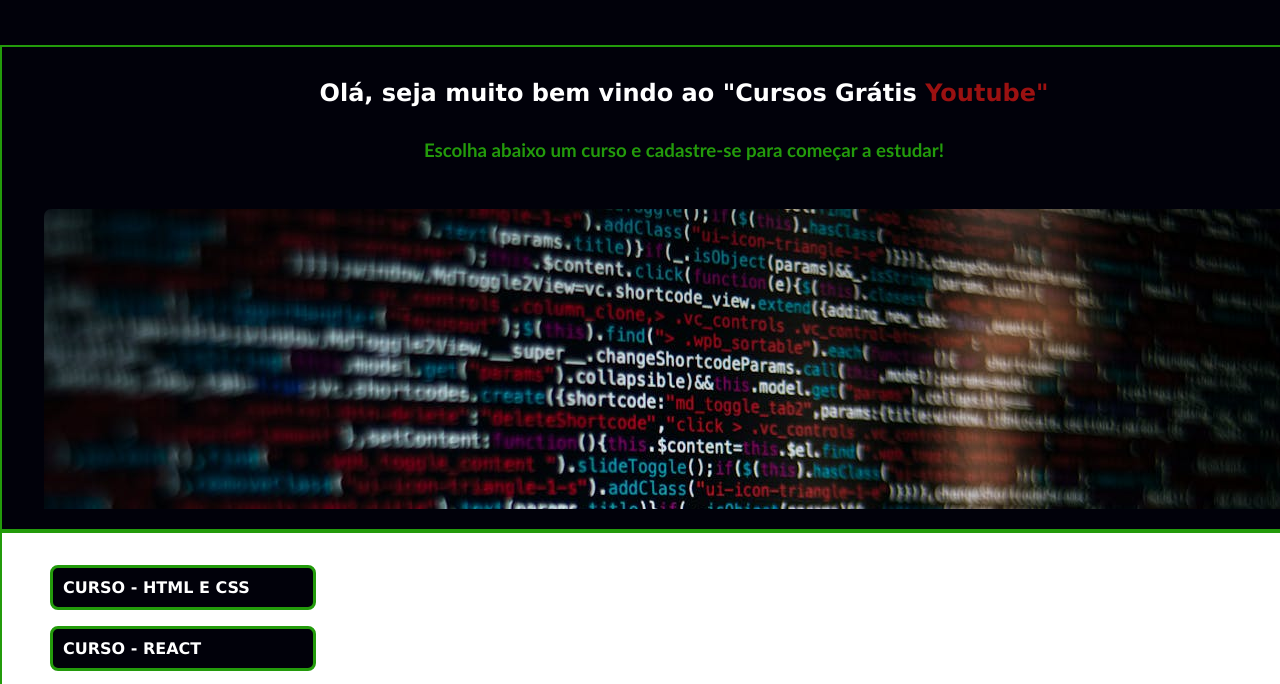
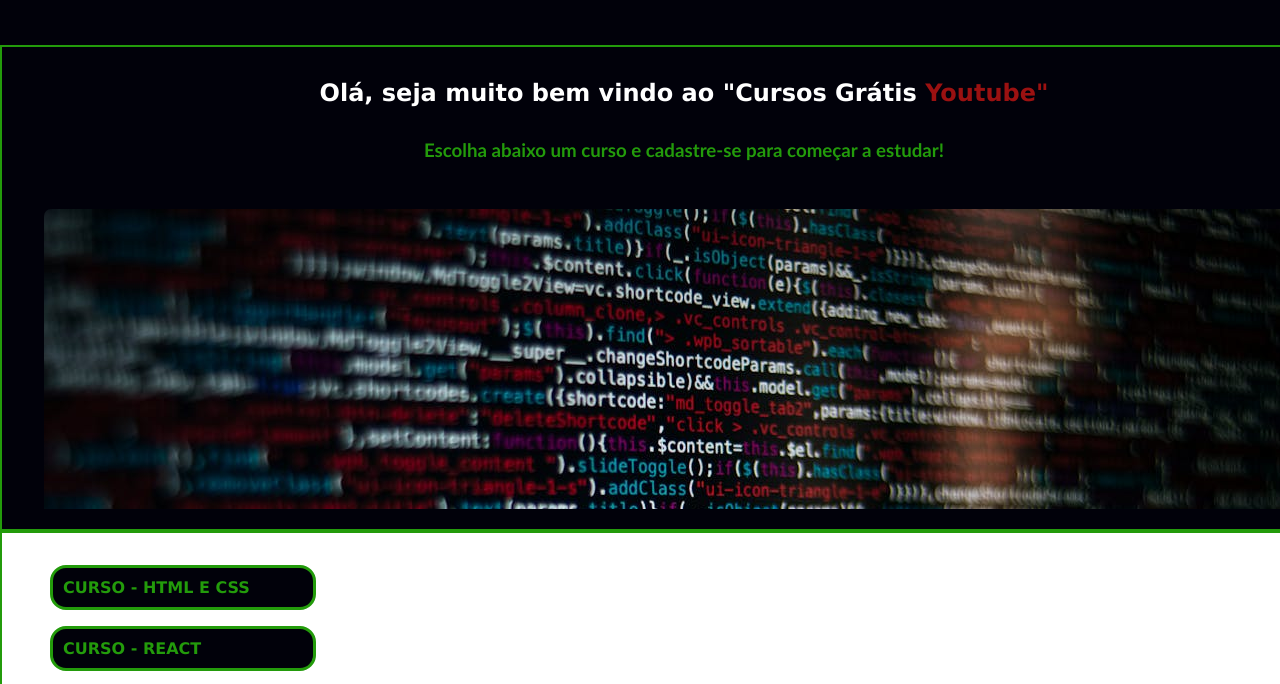
Before and after one commit to DarllesAlmeida37/projeto-site, a plain HTML site: page Estrutura-site/index.html in a window 1280 px wide. Shown: the part 105-789 px from the top of the page. Drawn offline with Linux system fonts and the light colour scheme.

Commit message:
Troquei as cores da lista de cursos.

```diff
--- a/Estrutura-site/style.css
+++ b/Estrutura-site/style.css
@@ -90,14 +90,14 @@ img{
     padding-left: 3rem;
 }
 .curso{
-    color: #ffffff;
+    color: #239b0b;
     background-color: #01010a;
     font-weight: 600;
     font-family: 'Lucida Sans', 'Lucida Sans Regular', 'Lucida Grande', 'Lucida Sans Unicode', Geneva, Verdana, sans-serif;
     cursor: pointer;
     border: 3px solid #239b0b;
     width: 20%;
-    border-radius: 8px;
+    border-radius: 16px;
     padding: 10px;
     list-style-type: none;
 }
```
